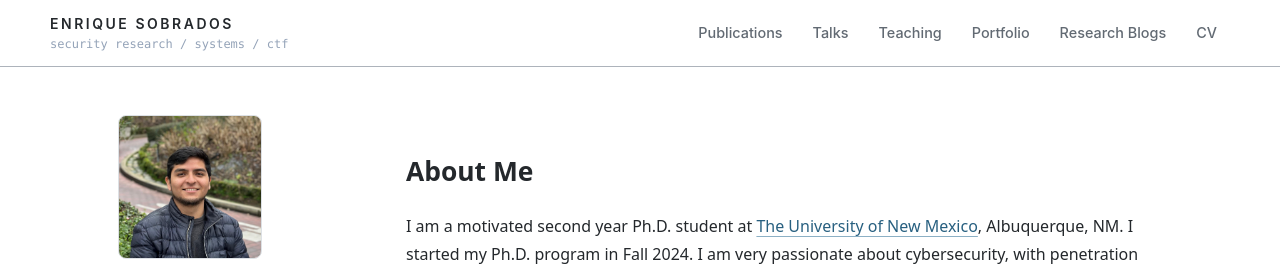
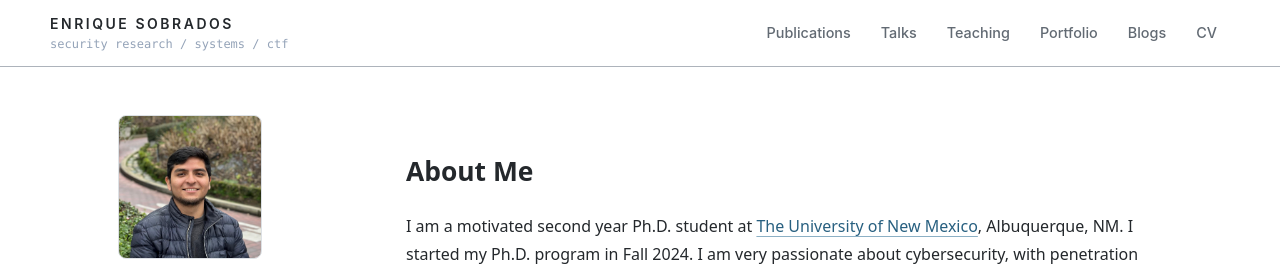
Before and after one commit to Enrique720/enrique720.github.io, a Jekyll site: the page built from _pages/about.md, in a window 1280 px wide. Shown: the top 266 px of the page. Built offline with Jekyll 4.4.1, drawn with Linux system fonts in a browser that asks for light colours; nearby versions of some CDN libraries; some web fonts are replaced.

Commit message:
Remove previous-next navigation and keep Blogs navbar label

```diff
--- a/_data/navigation.yml
+++ b/_data/navigation.yml
@@ -20,7 +20,7 @@ main:
   - title: "Portfolio"
     url: /portfolio/
 
-  - title: "Research Blogs"
+  - title: "Blogs"
     url: /year-archive/
 
   #- title: "CV"
--- a/_includes/post_pagination.html
+++ /dev/null
@@ -1,16 +0,0 @@
-{% include base_path %}
-
-{% if page.previous or page.next %}
-  <nav class="pagination">
-    {% if page.previous %}
-      <a href="{{ base_path }}{{ page.previous.url }}" class="pagination--pager" title="{{ page.previous.title | markdownify | strip_html }}">{{ site.data.ui-text[site.locale].pagination_previous | default: "Previous" }}</a>
-    {% else %}
-      <a href="#" class="pagination--pager disabled">{{ site.data.ui-text[site.locale].pagination_previous | default: "Previous" }}</a>
-    {% endif %}
-    {% if page.next %}
-      <a href="{{ base_path }}{{ page.next.url }}" class="pagination--pager" title="{{ page.next.title | markdownify | strip_html }}">{{ site.data.ui-text[site.locale].pagination_next | default: "Next" }}</a>
-    {% else %}
-      <a href="#" class="pagination--pager disabled">{{ site.data.ui-text[site.locale].pagination_next | default: "Next" }}</a>
-    {% endif %}
-  </nav>
-{% endif %}
--- a/_layouts/single.html
+++ b/_layouts/single.html
@@ -135,7 +135,6 @@ layout: default
         {% include page__taxonomy.html %}
       </footer>
 
-      {% include post_pagination.html %}
     </div>
 
     {% if site.comments.provider and page.comments %}
```
